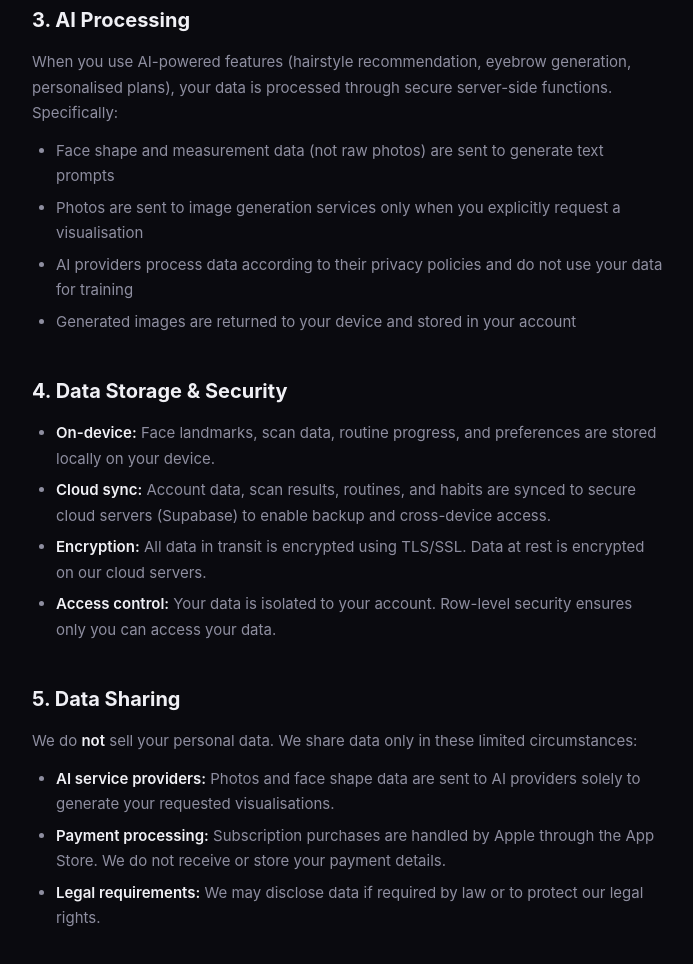
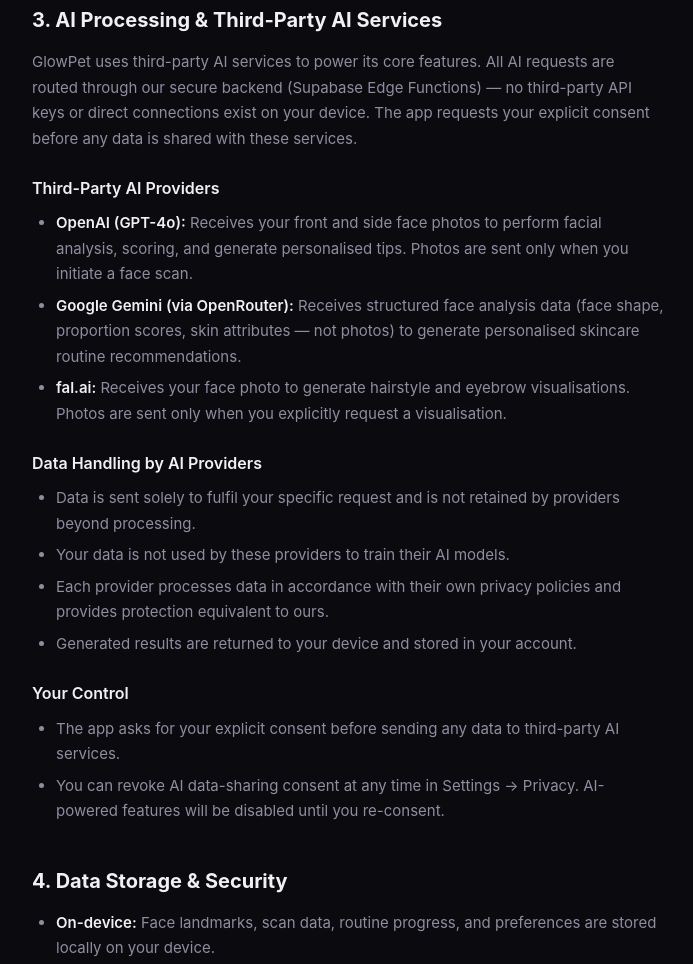
Before and after one commit to glowpet/GlowPet, a plain HTML site: page privacy/index.html in a window 1280 px wide. Shown: the part 1374-2338 px from the top of the page, without its empty margins (292-985 px from the left). Drawn offline with Linux system fonts and the light colour scheme.

Commit message:
Update privacy policy: name AI providers, require explicit consent, update effective date

```diff
--- a/privacy/index.html
+++ b/privacy/index.html
@@ -99,7 +99,7 @@
 
         <div class="content">
             <h1>Privacy Policy</h1>
-            <p class="effective-date">Effective date: February 22, 2025</p>
+            <p class="effective-date">Effective date: March 7, 2026</p>
 
             <div class="highlight-box">
                 <p><strong>Summary:</strong> GlowPet processes your face photos to provide skincare analysis and visualisations. Your photos are processed on-device and through secure servers, never sold to third parties, and you can delete your data at any time.</p>
@@ -141,13 +141,28 @@
                 <li>Improve the app's features and accuracy</li>
             </ul>
 
-            <h2>3. AI Processing</h2>
-            <p>When you use AI-powered features (hairstyle recommendation, eyebrow generation, personalised plans), your data is processed through secure server-side functions. Specifically:</p>
+            <h2>3. AI Processing &amp; Third-Party AI Services</h2>
+            <p>GlowPet uses third-party AI services to power its core features. All AI requests are routed through our secure backend (Supabase Edge Functions) — no third-party API keys or direct connections exist on your device. The app requests your explicit consent before any data is shared with these services.</p>
+
+            <h3>Third-Party AI Providers</h3>
             <ul>
-                <li>Face shape and measurement data (not raw photos) are sent to generate text prompts</li>
-                <li>Photos are sent to image generation services only when you explicitly request a visualisation</li>
-                <li>AI providers process data according to their privacy policies and do not use your data for training</li>
-                <li>Generated images are returned to your device and stored in your account</li>
+                <li><strong>OpenAI (GPT-4o):</strong> Receives your front and side face photos to perform facial analysis, scoring, and generate personalised tips. Photos are sent only when you initiate a face scan.</li>
+                <li><strong>Google Gemini (via OpenRouter):</strong> Receives structured face analysis data (face shape, proportion scores, skin attributes — not photos) to generate personalised skincare routine recommendations.</li>
+                <li><strong>fal.ai:</strong> Receives your face photo to generate hairstyle and eyebrow visualisations. Photos are sent only when you explicitly request a visualisation.</li>
+            </ul>
+
+            <h3>Data Handling by AI Providers</h3>
+            <ul>
+                <li>Data is sent solely to fulfil your specific request and is not retained by providers beyond processing.</li>
+                <li>Your data is not used by these providers to train their AI models.</li>
+                <li>Each provider processes data in accordance with their own privacy policies and provides protection equivalent to ours.</li>
+                <li>Generated results are returned to your device and stored in your account.</li>
+            </ul>
+
+            <h3>Your Control</h3>
+            <ul>
+                <li>The app asks for your explicit consent before sending any data to third-party AI services.</li>
+                <li>You can revoke AI data-sharing consent at any time in Settings → Privacy. AI-powered features will be disabled until you re-consent.</li>
             </ul>
 
             <h2>4. Data Storage &amp; Security</h2>
@@ -161,16 +176,20 @@
             <h2>5. Data Sharing</h2>
             <p>We do <strong>not</strong> sell your personal data. We share data only in these limited circumstances:</p>
             <ul>
-                <li><strong>AI service providers:</strong> Photos and face shape data are sent to AI providers solely to generate your requested visualisations.</li>
+                <li><strong>OpenAI:</strong> Face photos are sent for AI analysis and scoring when you perform a face scan.</li>
+                <li><strong>Google Gemini (via OpenRouter):</strong> Structured face measurements (not photos) are sent for skincare routine generation.</li>
+                <li><strong>fal.ai:</strong> Face photos are sent for hairstyle and eyebrow visualisation when you request one.</li>
                 <li><strong>Payment processing:</strong> Subscription purchases are handled by Apple through the App Store. We do not receive or store your payment details.</li>
                 <li><strong>Legal requirements:</strong> We may disclose data if required by law or to protect our legal rights.</li>
             </ul>
+            <p>All third-party AI providers listed above process your data solely to fulfil your request, do not use it for model training, and provide data protection equivalent to ours. No data is shared for advertising or marketing purposes.</p>
 
             <h2>6. Your Rights &amp; Choices</h2>
             <ul>
                 <li><strong>Access:</strong> You can view all your data within the app.</li>
                 <li><strong>Export:</strong> Request a copy of your data by emailing <a href="mailto:glowpetapp@outlook.com">glowpetapp@outlook.com</a>.</li>
                 <li><strong>Deletion:</strong> You can delete your account and all associated data from the app settings, or by contacting us.</li>
+                <li><strong>AI data sharing:</strong> You can revoke consent for AI data sharing at any time in Settings → Privacy. AI-powered features will be disabled until you re-consent.</li>
                 <li><strong>Camera access:</strong> You can revoke camera permission at any time in your device settings.</li>
                 <li><strong>Photo access:</strong> Photo library access is requested only when you choose to use a custom photo.</li>
             </ul>
```
